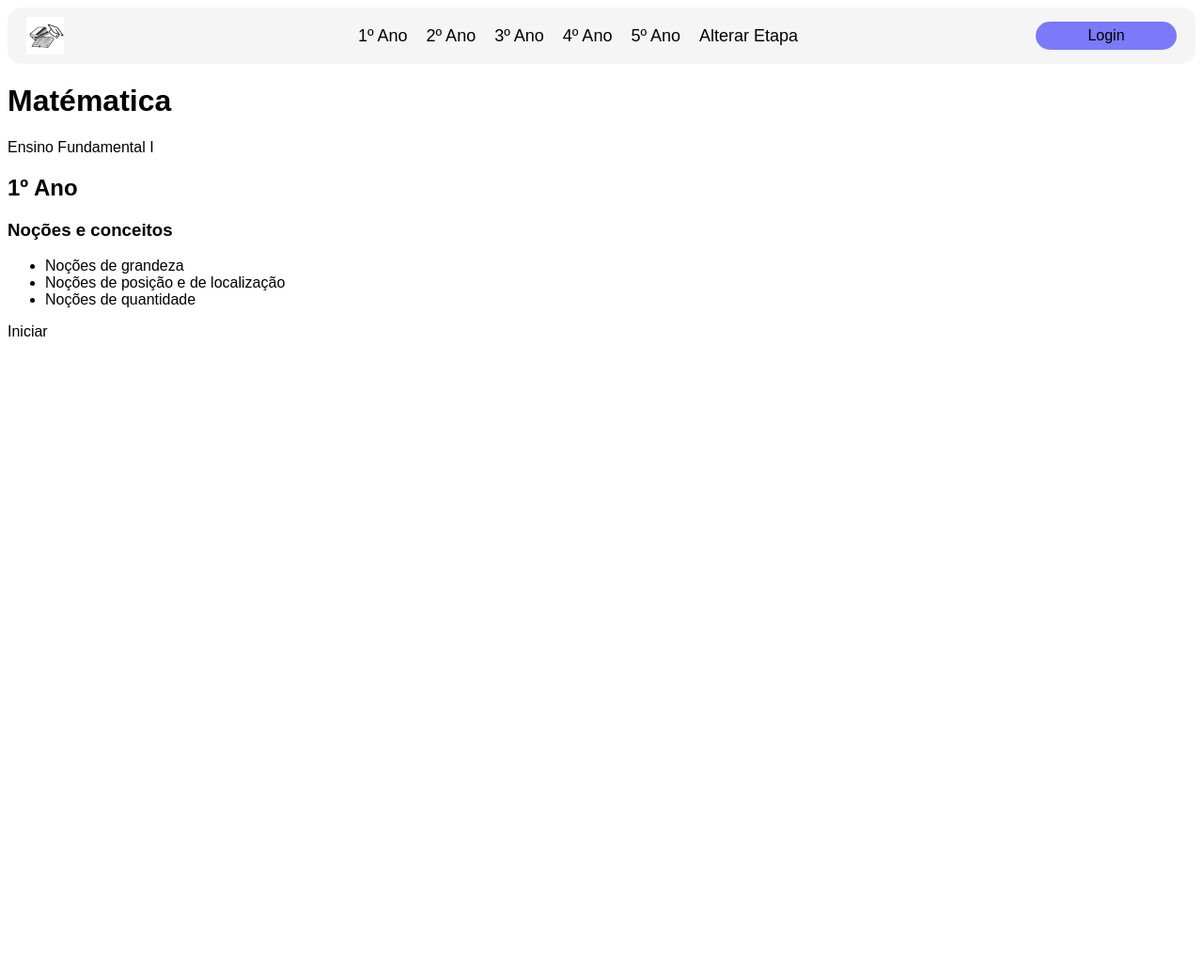
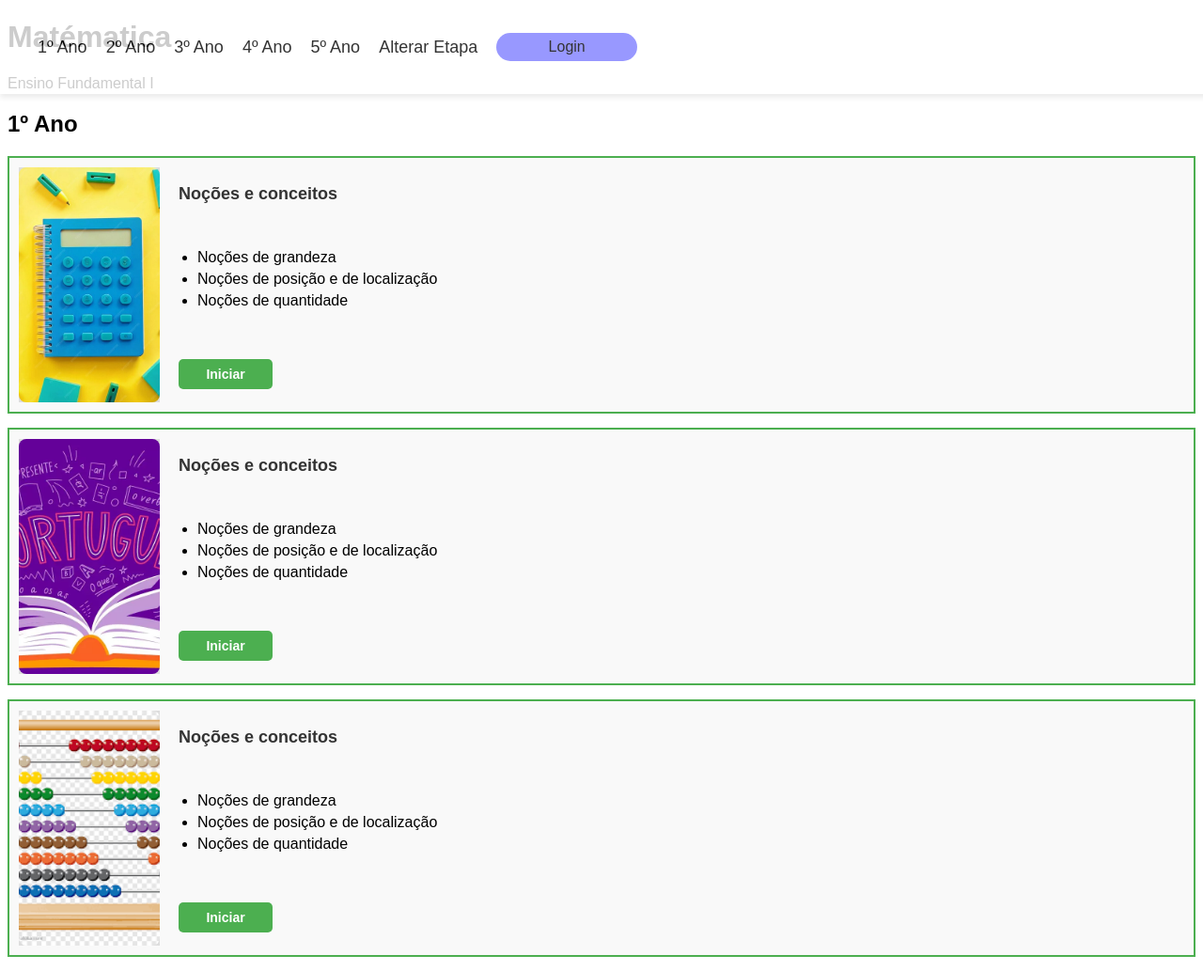
Before and after one commit to CarlosLima9/ProjetoTCC, a PHP site: page /html/matematica1.html in a window 1280 px wide. Shown: the whole page at 94% size. Before the commit the page ends 358 px from the top, so only its background shows below. Run offline with PHP 8.4, Linux system fonts and the light colour scheme.

Commit message:
trabalho dia 05/11

```diff
--- a/css/header.css
+++ b/css/header.css
@@ -1,19 +1,20 @@
 .header {
-    background-color: whitesmoke;
-    height: 60px;
+    background-color: white;
+    height: 100px;
     display: flex;
-    justify-content: space-between;
+
     align-items: center;
     padding: 0 20px;
-    border-radius: 15px;
+    opacity: 0.8;
+    position: fixed; /* Torna o menu fixo no topo da página */
+    top: 0; /* Fixa o menu no topo */
+    left: 0; /* Fixa o menu à esquerda */
+    width: 100%; /* Faz o menu ocupar toda a largura da tela */
+    z-index: 1000; /* Garante que o menu fique acima de outros elementos */
+    box-shadow: 0 4px 6px rgba(0, 0, 0, 0.1); /* Adiciona sombra para dar destaque */
 }
 
 .logo {
-  background-image: url('../img/Prepareduc_logo.png');
-  background-size: contain;
-  background-repeat: no-repeat;
-  width: 100px;
-  height: 40px;
   margin-right: 20px;
   cursor: pointer;
 }
--- a/css/index.css
+++ b/css/index.css
@@ -37,8 +37,8 @@
 }
 
 .cards img{
-    width: 350px;
-    height: 200px;
+    width: 200px;
+
 }
 
 .cards{
--- /dev/null
+++ b/css/modulo.css
@@ -0,0 +1,78 @@
+/* Estilo para a classe 'modulo' */
+.modulo {
+    border: 2px solid #4CAF50; /* Cor da borda */
+    padding: 10px;             /* Espaçamento interno */
+    margin-bottom: 15px;       /* Espaçamento entre os módulos */
+    background-color: #f9f9f9; /* Cor de fundo suave */
+    display: flex;             /* Flexbox para alinhar imagem e conteúdo */
+    height: 250px;             /* Altura fixa para o módulo, pode ajustar conforme necessário */
+}
+
+/* Estilo adicional para o h3 dentro de 'modulo' */
+.modulo h3 {
+    font-size: 18px;           /* Tamanho de fonte do título */
+    font-weight: bold;         /* Negrito para o título */
+    color: #333;               /* Cor do texto */
+    margin-bottom: 10px;       /* Margem abaixo do título */
+}
+
+/* Estilo para o container da imagem */
+.imagem-container {
+    flex: 0 0 150px;           /* Faz com que a imagem ocupe 150px de largura */
+    height: 100%;              /* A imagem ocupará toda a altura do bloco */
+    margin-right: 20px;        /* Espaço entre a imagem e o conteúdo */
+    background-color: #ddd;    /* Cor de fundo para a imagem (caso não haja imagem) */
+}
+
+/* Estilo para as imagens dentro de 'imagem-container' */
+.imagem-container img {
+    width: 100%;               /* A imagem ocupará toda a largura do container */
+    height: 100%;              /* A imagem ocupará toda a altura do container */
+    object-fit: cover;         /* Faz com que a imagem preencha o container sem distorcer */
+    border-radius: 8px;        /* Bordas arredondadas nas imagens */
+}
+
+/* Estilo para o conteúdo à direita (h3, lista e botão) */
+.conteudo-direita {
+    display: flex;             /* Flexbox para organizar os itens em uma coluna */
+    flex-direction: column;    /* Itens empilhados verticalmente */
+    justify-content: space-between; /* Espaço entre os itens */
+    flex: 1;                   /* Faz com que o conteúdo ocupe o restante do espaço */
+}
+
+/* Estilo para as listas dentro de 'modulo' */
+.modulo ul {
+    list-style-type: disc;     /* Estilo das listas */
+    padding-left: 20px;        /* Espaçamento para a lista */
+}
+
+/* Estilo para os itens da lista */
+.modulo li {
+    margin-bottom: 5px;        /* Espaçamento entre os itens da lista */
+}
+
+/* Estilo para o 'Iniciar' (botão) */
+.modulo p {
+    font-size: 14px;           /* Tamanho da fonte reduzido */
+    font-weight: bold;         /* Negrito */
+    color: #fff;               /* Texto branco */
+    background-color: #4CAF50; /* Fundo verde */
+    padding: 8px 15px;         /* Reduzir o espaçamento interno para o botão ficar menor */
+    border-radius: 5px;        /* Bordas arredondadas */
+    display: inline-block;     /* Faz com que o botão ocupe apenas o espaço necessário */
+    text-align: center;        /* Centraliza o texto dentro do botão */
+    cursor: pointer;          /* Cursor em forma de mão para indicar que é clicável */
+    transition: background-color 0.3s ease; /* Transição suave ao passar o mouse */
+    margin-top: 10px;          /* Espaço entre o botão e o conteúdo anterior */
+    width: 70px;               /* A largura do botão será ajustada automaticamente ao conteúdo */
+}
+
+/* Efeito ao passar o mouse (hover) sobre o botão */
+.modulo p:hover {
+    background-color: #45a049; /* Cor mais escura quando o mouse passar sobre o botão */
+}
+
+/* Estilo opcional para quando o botão é pressionado */
+.modulo p:active {
+    background-color: #388e3c; /* Cor ainda mais escura quando pressionado */
+}
--- a/html/fundamentalI.html
+++ b/html/fundamentalI.html
@@ -10,7 +10,7 @@
 </head>
 <body>
     <nav class="header">
-         <a href="index.html" class="ensino"><div class="logo"></div></a>
+         <a href="index.html" class="ensino"><img src="../img/logo100X300.png" alt="" class="logo"></a>
         <div class="escolaridade">
           <a href="fundamentalI.html" class="ensino">Ensino Fundamental I</a>
           <a href="fundamentalII.html" class="ensino">Ensno Fundamental II</a>
@@ -34,7 +34,7 @@
 
             <div class="cards">
                 <div class="card1">
-                    <img src="../img/ábaco.png" alt="">
+                    <img src="../img/abacotcc.jpg" alt="">
                     <p>Videos Aulas</p>
                     <a href="https://www.youtube.com/watch?v=kq0kh0XvT9c&list=PLbJFFlKBGuS4KhM0BG49t_9Mwluibqnuc" class="ensino">Confira !</a>
                 </div>
--- a/html/matematica1.html
+++ b/html/matematica1.html
@@ -7,6 +7,7 @@
     <link rel="stylesheet" href="../css/header.css">
     <link rel="stylesheet" href="../css/body.css">
     <link rel="stylesheet" href="../css/index.css">
+    <link rel="stylesheet" href="../css/modulo.css">
 </head>
 <body>
     <nav class="header">
@@ -28,6 +29,11 @@
 
     <h2>1º Ano</h2>
 
+    <div class="modulo">
+        <div class="imagem-container">
+            <img src="../img/imgadição.jpg" alt="Imagem de exemplo 1">
+        </div>
+    <div class="conteudo-direita">
     <h3>Noções e conceitos</h3>
     <ul>
         <li>Noções de grandeza </li>
@@ -36,3 +42,38 @@
     </ul>
 
     <p>Iniciar</p>
+    </div>
+    </div>
+
+    <div class="modulo">
+        <div class="imagem-container">
+            <img src="../img/portugues.webp" alt="Imagem de exemplo 1">
+        </div>
+    <div class="conteudo-direita">
+    <h3>Noções e conceitos</h3>
+    <ul>
+        <li>Noções de grandeza </li>
+        <li>Noções de posição e de localização</li>
+        <li>Noções de quantidade</li>
+    </ul>
+
+    <p>Iniciar</p>
+    </div>
+    </div>
+
+    <div class="modulo">
+        <div class="imagem-container">
+            <img src="../img/ábaco.png" alt="Imagem de exemplo 1">
+        </div>
+    <div class="conteudo-direita">
+    <h3>Noções e conceitos</h3>
+
+    <ul>
+        <li>Noções de grandeza </li>
+        <li>Noções de posição e de localização</li>
+        <li>Noções de quantidade</li>
+    </ul>
+
+    <p>Iniciar</p>
+    </div>
+    </div>
```
Also changed, not shown: css/teste.css (added, +91 -0 lines), html/index.html (+5 -4 lines), html/infantil.html (deleted, +0 -121 lines), img/abacotcc.jpg (added), img/logo100X300.png (added).
